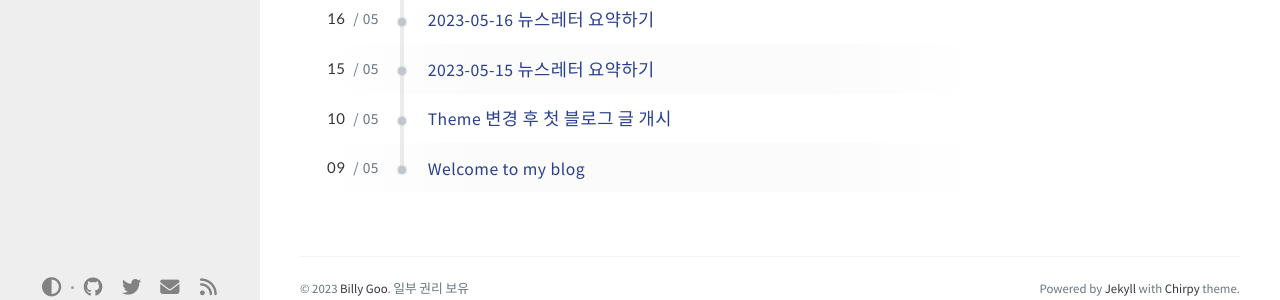
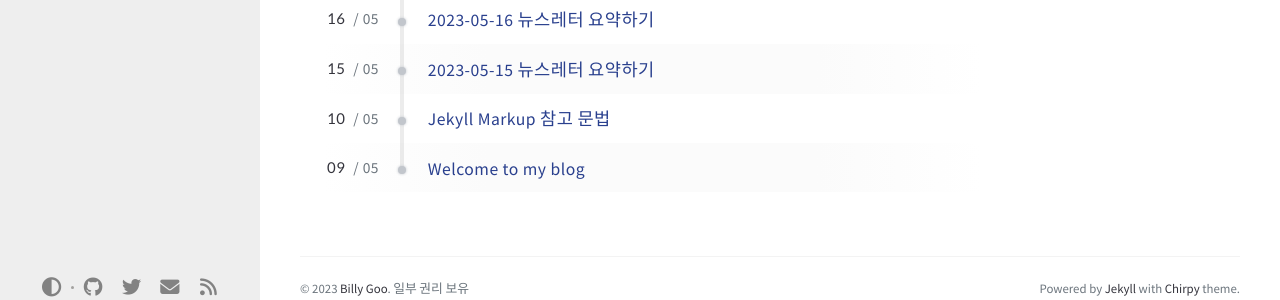
Before and after one commit to billygoo/billygoo.github.io, a Jekyll site: the page built from _tabs/archives.md, in a window 1280 px wide and 1306 px high. Shown: the part 970-1270 px from the top of the window. Built offline with Jekyll 4.4.1, drawn with Linux system fonts in a browser that asks for light colours; comment, search, counter and statistics services are not loaded.

Commit message:
Change the title of the first post to fit the content

```diff
--- a/_posts/2023-05-10-first-github-blog-page.md
+++ b/_posts/2023-05-10-first-github-blog-page.md
@@ -1,5 +1,5 @@
 ---
-title: Theme 변경 후 첫 블로그 글 개시
+title: Jekyll Markup 참고 문법
 author: billy_goo
 date: 2023-05-10 10:03:00 +0900
 categories: [Blogging, Example]
```
